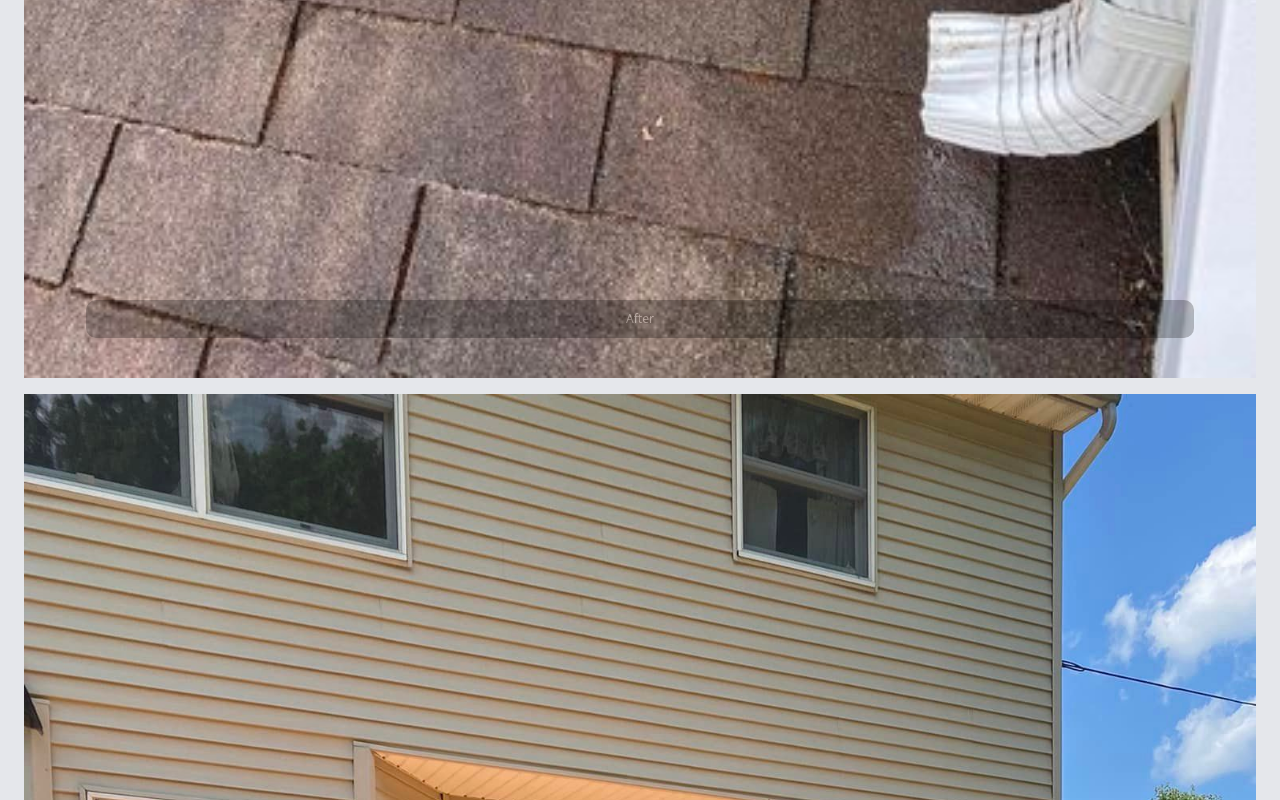
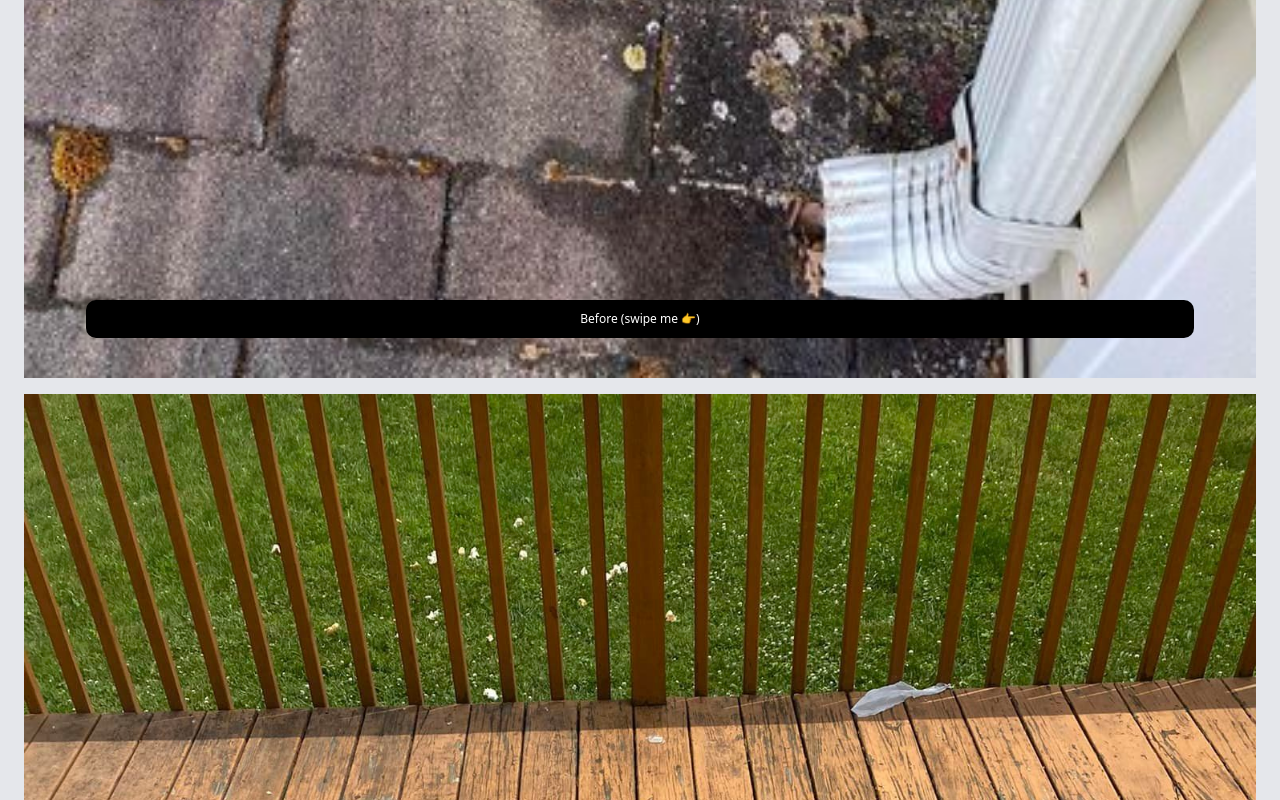
Before and after one commit to kylemcshea/allforce-powerwashing, a React (Vite) app: page / in a window 1280 px wide. Shown: the part 2655-3455 px from the top of the page. Built offline with nearby package versions, Linux system fonts and the light colour scheme.

Commit message:
fix sliding carousel

```diff
--- a/src/components/Gallery.tsx
+++ b/src/components/Gallery.tsx
@@ -20,19 +20,20 @@ const Gallery: React.FC<IGallery> = ({ carouselImages }) => {
           showThumbs={false}
           showStatus={false}
           showArrows={false}
-          interval={5000}
-          autoPlay={true}
-          infiniteLoop={true}
           autoFocus={true}
           className="my-4"
         >
           <div>
             <img src={c.srcBefore} />
-            <p className="legend">Before (swipe me 👉)</p>
+            <p className="legend" style={{ opacity: 1 }}>
+              Before (swipe me 👉)
+            </p>
           </div>
           <div>
             <img src={c.srcAfter} />
-            <p className="legend">After</p>
+            <p className="legend" style={{ opacity: 1 }}>
+              👈 After
+            </p>
           </div>
         </Carousel>
       ))}
```
